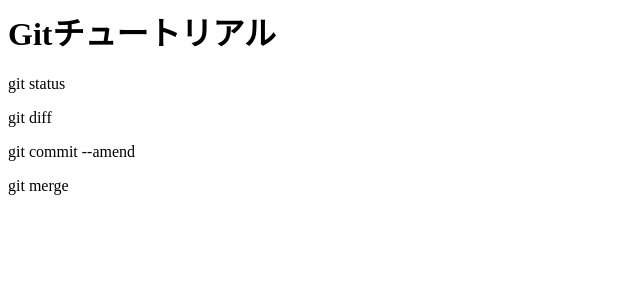
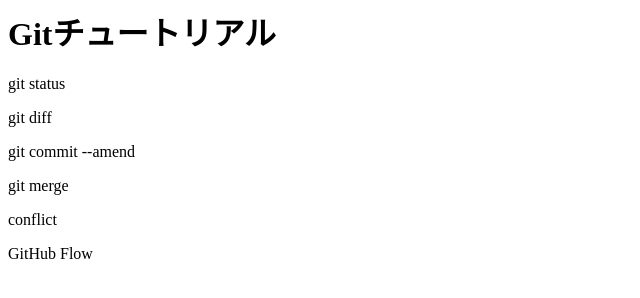
Before and after one commit to uenooaiueo/git_tutorial-, a plain HTML site: page index.html in a window 1280 px wide. Shown: the whole page, without its empty margins (0-640 px from the left). Drawn offline with Linux system fonts and the light colour scheme.

Commit message:
GitHub Flowを追記

```diff
--- a/index.html
+++ b/index.html
@@ -3,3 +3,5 @@
 <p>git diff</p>
 <p>git commit --amend</p>
 <p>git merge</p>
+<p>conflict</p>
+<p>GitHub Flow</p>
```
